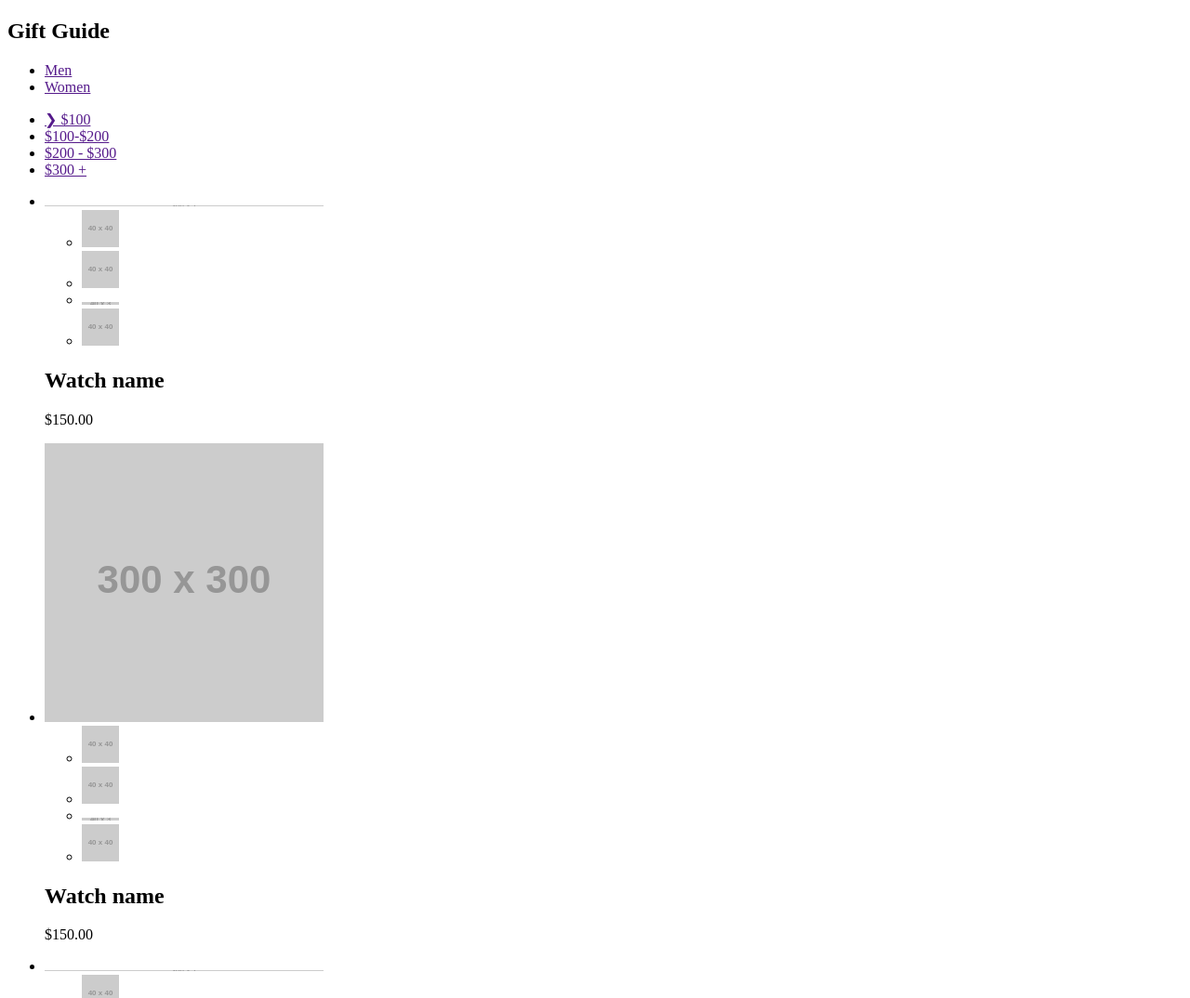
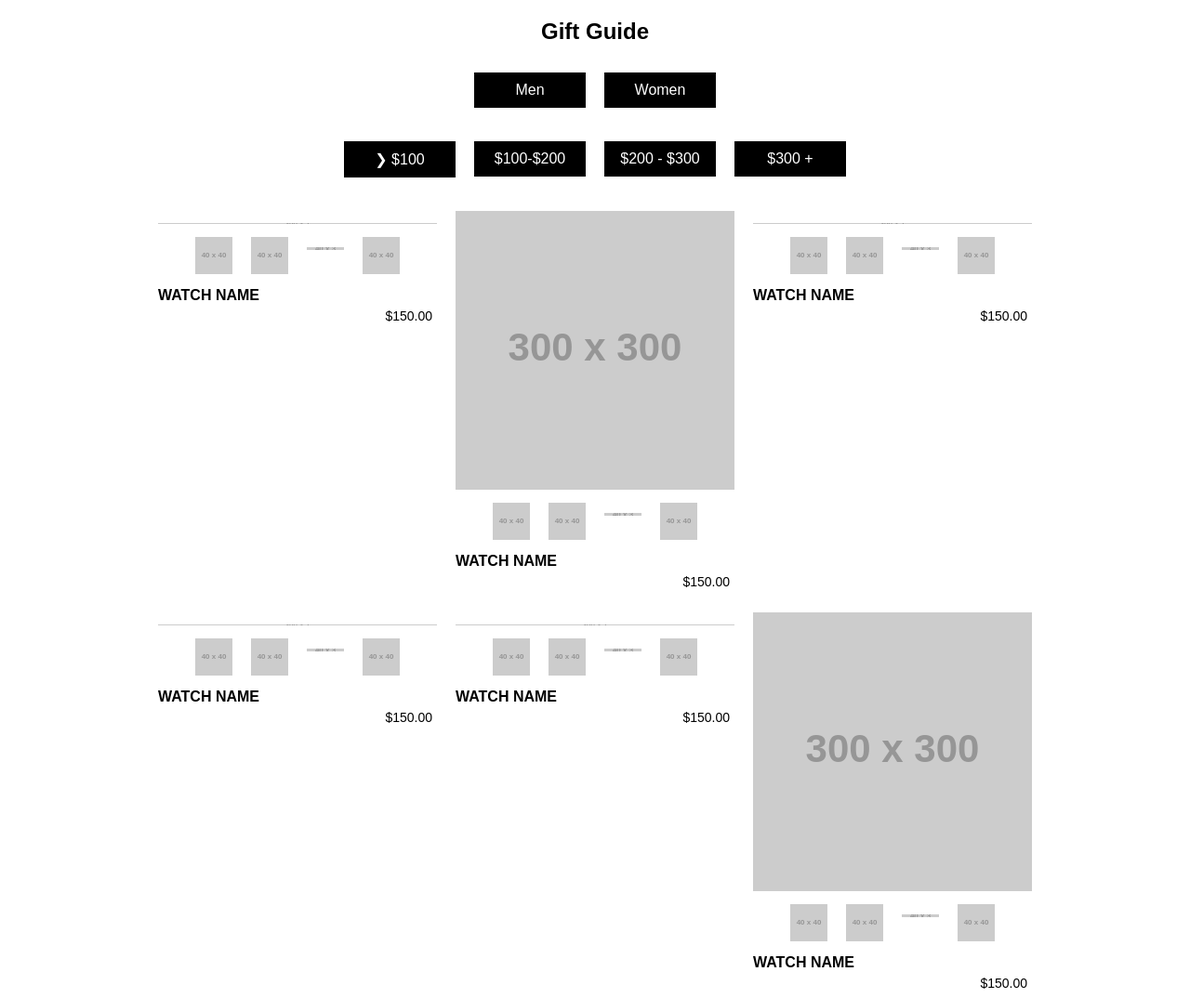
Before and after one commit to jenny-q/jenny-q.github.io, a website: page index.html in a window 1280 px wide. Shown: the top 1074 px of the page at 93% size. Drawn offline with Linux system fonts and the light colour scheme; placeholder pictures from the web are drawn by us.

Commit message:
adding basic styling to template

```diff
--- a/scss/style.scss
+++ b/scss/style.scss
@@ -1,3 +1,45 @@
-a {
-    text-align: left;
+h1, h2, h3, h4, h5, p, a, span {
+    font-family: sans-serif;
 }
+#watches {
+    text-align: center;
+    max-width: 1400px;
+    margin: 0 auto;
+    ul {
+        display: flex;
+        justify-content: center;
+        padding: 0;
+        li {
+            list-style: none;
+            margin: 10px;
+            .refinement-link {
+                background: #000;
+                color: #fff;
+                padding: 10px;
+                min-width: 100px;
+                display: block;
+                text-decoration: none;
+            }
+        }
+    }
+}
+
+.watch-list {
+    flex-wrap: wrap;
+}
+
+.watch {
+    .watch__name {
+        font-weight: bold;
+        text-transform: uppercase;
+        text-align: left;
+        text-decoration: none;
+        margin: 0;
+        font-size: 16px;
+    }
+    .watch__price {
+        margin: 5px;
+        text-align: right;
+        font-size: 14px;
+    }
+}
```
Also changed, not shown: css/style.css.
